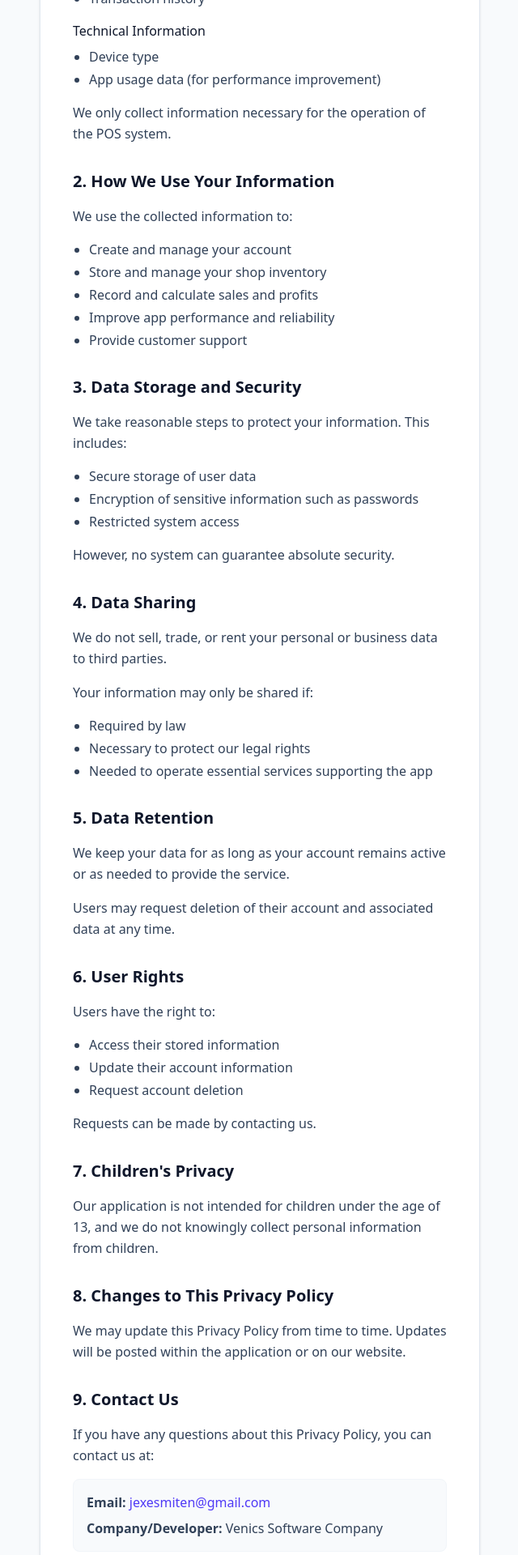
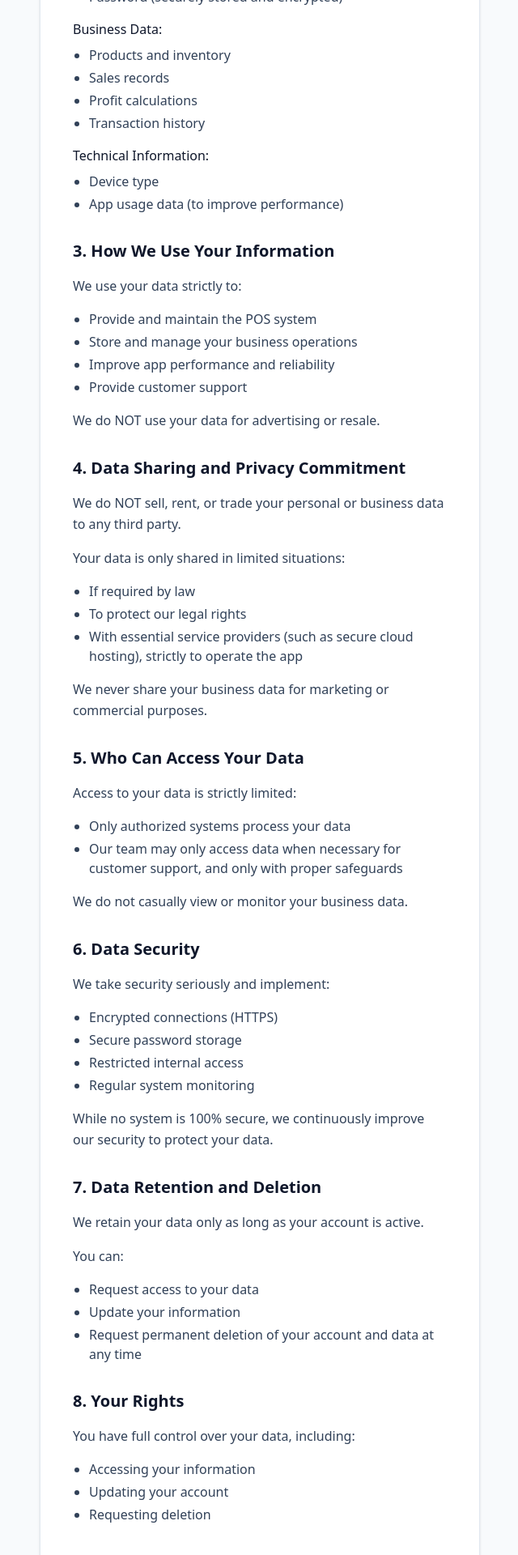
Before and after one commit to bugumyajovin8-jexes/legal, a React (Vite) app: page / in a window 1280 px wide. Shown: the part 760-2680 px from the top of the page at 81% size, without its empty margins (463-1103 px from the left). Built offline with nearby package versions, Linux system fonts and the light colour scheme.

Commit message:
Revise privacy policy and terms of service wording
Updated the privacy policy and terms of service to clarify data ownership, usage, and security practices.

```diff
--- a/src/App.tsx
+++ b/src/App.tsx
@@ -64,88 +64,106 @@ export default function App() {
                 <p className="text-slate-500 mb-8">Last updated: {lastUpdated}</p>
 
                 <p className="mb-6 text-slate-700 leading-relaxed">
-                  {appName} (“we”, “our”, or “us”) respects your privacy and is committed to protecting your information. This Privacy Policy explains how we collect, use, and protect information when you use our mobile application.
+                  {appName} (“we”, “our”, or “us”) is built to help businesses manage their sales with confidence. We understand that your business data is sensitive and valuable, and we are committed to protecting it.
                 </p>
 
-                <h2 className="text-xl font-semibold text-slate-900 mt-8 mb-4">1. Information We Collect</h2>
-                <p className="mb-4 text-slate-700 leading-relaxed">When using our application, we may collect the following information:</p>
+                <h2 className="text-xl font-semibold text-slate-900 mt-8 mb-4">1. Your Data Ownership</h2>
+                <p className="mb-6 text-slate-700 leading-relaxed">
+                  All business data you enter into {appName} (including products, sales, and transactions) belongs entirely to you. We do not claim ownership of your data.
+                </p>
 
-                <h3 className="font-medium text-slate-900 mt-4 mb-2">Account Information</h3>
+                <h2 className="text-xl font-semibold text-slate-900 mt-8 mb-4">2. Information We Collect</h2>
+                <p className="mb-4 text-slate-700 leading-relaxed">We only collect information necessary to operate the POS system.</p>
+
+                <h3 className="font-medium text-slate-900 mt-4 mb-2">Account Information:</h3>
                 <ul className="list-disc pl-5 mb-4 text-slate-700 space-y-1">
                   <li>Shop name</li>
                   <li>Email address</li>
-                  <li>Password (stored securely)</li>
+                  <li>Password (securely stored and encrypted)</li>
                 </ul>
 
-                <h3 className="font-medium text-slate-900 mt-4 mb-2">Business Data</h3>
+                <h3 className="font-medium text-slate-900 mt-4 mb-2">Business Data:</h3>
                 <ul className="list-disc pl-5 mb-4 text-slate-700 space-y-1">
-                  <li>Products and inventory information</li>
+                  <li>Products and inventory</li>
                   <li>Sales records</li>
                   <li>Profit calculations</li>
                   <li>Transaction history</li>
                 </ul>
 
-                <h3 className="font-medium text-slate-900 mt-4 mb-2">Technical Information</h3>
+                <h3 className="font-medium text-slate-900 mt-4 mb-2">Technical Information:</h3>
                 <ul className="list-disc pl-5 mb-4 text-slate-700 space-y-1">
                   <li>Device type</li>
-                  <li>App usage data (for performance improvement)</li>
+                  <li>App usage data (to improve performance)</li>
                 </ul>
 
-                <p className="mb-6 text-slate-700 leading-relaxed">We only collect information necessary for the operation of the POS system.</p>
-
-                <h2 className="text-xl font-semibold text-slate-900 mt-8 mb-4">2. How We Use Your Information</h2>
-                <p className="mb-4 text-slate-700 leading-relaxed">We use the collected information to:</p>
-                <ul className="list-disc pl-5 mb-6 text-slate-700 space-y-1">
-                  <li>Create and manage your account</li>
-                  <li>Store and manage your shop inventory</li>
-                  <li>Record and calculate sales and profits</li>
+                <h2 className="text-xl font-semibold text-slate-900 mt-8 mb-4">3. How We Use Your Information</h2>
+                <p className="mb-4 text-slate-700 leading-relaxed">We use your data strictly to:</p>
+                <ul className="list-disc pl-5 mb-4 text-slate-700 space-y-1">
+                  <li>Provide and maintain the POS system</li>
+                  <li>Store and manage your business operations</li>
                   <li>Improve app performance and reliability</li>
                   <li>Provide customer support</li>
                 </ul>
+                <p className="mb-6 text-slate-700 leading-relaxed">We do NOT use your data for advertising or resale.</p>
 
-                <h2 className="text-xl font-semibold text-slate-900 mt-8 mb-4">3. Data Storage and Security</h2>
-                <p className="mb-4 text-slate-700 leading-relaxed">We take reasonable steps to protect your information. This includes:</p>
+                <h2 className="text-xl font-semibold text-slate-900 mt-8 mb-4">4. Data Sharing and Privacy Commitment</h2>
+                <p className="mb-4 text-slate-700 leading-relaxed">We do NOT sell, rent, or trade your personal or business data to any third party.</p>
+                <p className="mb-4 text-slate-700 leading-relaxed">Your data is only shared in limited situations:</p>
                 <ul className="list-disc pl-5 mb-4 text-slate-700 space-y-1">
-                  <li>Secure storage of user data</li>
-                  <li>Encryption of sensitive information such as passwords</li>
-                  <li>Restricted system access</li>
+                  <li>If required by law</li>
+                  <li>To protect our legal rights</li>
+                  <li>With essential service providers (such as secure cloud hosting), strictly to operate the app</li>
                 </ul>
-                <p className="mb-6 text-slate-700 leading-relaxed">However, no system can guarantee absolute security.</p>
+                <p className="mb-6 text-slate-700 leading-relaxed">We never share your business data for marketing or commercial purposes.</p>
 
-                <h2 className="text-xl font-semibold text-slate-900 mt-8 mb-4">4. Data Sharing</h2>
-                <p className="mb-4 text-slate-700 leading-relaxed">We do not sell, trade, or rent your personal or business data to third parties.</p>
-                <p className="mb-4 text-slate-700 leading-relaxed">Your information may only be shared if:</p>
-                <ul className="list-disc pl-5 mb-6 text-slate-700 space-y-1">
-                  <li>Required by law</li>
-                  <li>Necessary to protect our legal rights</li>
-                  <li>Needed to operate essential services supporting the app</li>
+                <h2 className="text-xl font-semibold text-slate-900 mt-8 mb-4">5. Who Can Access Your Data</h2>
+                <p className="mb-4 text-slate-700 leading-relaxed">Access to your data is strictly limited:</p>
+                <ul className="list-disc pl-5 mb-4 text-slate-700 space-y-1">
+                  <li>Only authorized systems process your data</li>
+                  <li>Our team may only access data when necessary for customer support, and only with proper safeguards</li>
+                </ul>
+                <p className="mb-6 text-slate-700 leading-relaxed">We do not casually view or monitor your business data.</p>
+
+                <h2 className="text-xl font-semibold text-slate-900 mt-8 mb-4">6. Data Security</h2>
+                <p className="mb-4 text-slate-700 leading-relaxed">We take security seriously and implement:</p>
+                <ul className="list-disc pl-5 mb-4 text-slate-700 space-y-1">
+                  <li>Encrypted connections (HTTPS)</li>
+                  <li>Secure password storage</li>
+                  <li>Restricted internal access</li>
+                  <li>Regular system monitoring</li>
+                </ul>
+                <p className="mb-6 text-slate-700 leading-relaxed">While no system is 100% secure, we continuously improve our security to protect your data.</p>
+
+                <h2 className="text-xl font-semibold text-slate-900 mt-8 mb-4">7. Data Retention and Deletion</h2>
+                <p className="mb-4 text-slate-700 leading-relaxed">We retain your data only as long as your account is active.</p>
+                <p className="mb-4 text-slate-700 leading-relaxed">You can:</p>
+                <ul className="list-disc pl-5 mb-4 text-slate-700 space-y-1">
+                  <li>Request access to your data</li>
+                  <li>Update your information</li>
+                  <li>Request permanent deletion of your account and data at any time</li>
                 </ul>
 
-                <h2 className="text-xl font-semibold text-slate-900 mt-8 mb-4">5. Data Retention</h2>
-                <p className="mb-4 text-slate-700 leading-relaxed">We keep your data for as long as your account remains active or as needed to provide the service.</p>
-                <p className="mb-6 text-slate-700 leading-relaxed">Users may request deletion of their account and associated data at any time.</p>
+                <h2 className="text-xl font-semibold text-slate-900 mt-8 mb-4">8. Your Rights</h2>
+                <p className="mb-4 text-slate-700 leading-relaxed">You have full control over your data, including:</p>
+                <ul className="list-disc pl-5 mb-6 text-slate-700 space-y-1">
+                  <li>Accessing your information</li>
+                  <li>Updating your account</li>
+                  <li>Requesting deletion</li>
+                </ul>
 
-                <h2 className="text-xl font-semibold text-slate-900 mt-8 mb-4">6. User Rights</h2>
-                <p className="mb-4 text-slate-700 leading-relaxed">Users have the right to:</p>
-                <ul className="list-disc pl-5 mb-4 text-slate-700 space-y-1">
-                  <li>Access their stored information</li>
-                  <li>Update their account information</li>
-                  <li>Request account deletion</li>
-                </ul>
-                <p className="mb-6 text-slate-700 leading-relaxed">Requests can be made by contacting us.</p>
+                <h2 className="text-xl font-semibold text-slate-900 mt-8 mb-4">9. Children's Privacy</h2>
+                <p className="mb-6 text-slate-700 leading-relaxed">{appName} is not intended for children under 13, and we do not knowingly collect their data.</p>
 
-                <h2 className="text-xl font-semibold text-slate-900 mt-8 mb-4">7. Children's Privacy</h2>
-                <p className="mb-6 text-slate-700 leading-relaxed">Our application is not intended for children under the age of 13, and we do not knowingly collect personal information from children.</p>
+                <h2 className="text-xl font-semibold text-slate-900 mt-8 mb-4">10. Changes to This Policy</h2>
+                <p className="mb-6 text-slate-700 leading-relaxed">We may update this Privacy Policy from time to time. Any updates will be clearly communicated within the app or website.</p>
 
-                <h2 className="text-xl font-semibold text-slate-900 mt-8 mb-4">8. Changes to This Privacy Policy</h2>
-                <p className="mb-6 text-slate-700 leading-relaxed">We may update this Privacy Policy from time to time. Updates will be posted within the application or on our website.</p>
-
-                <h2 className="text-xl font-semibold text-slate-900 mt-8 mb-4">9. Contact Us</h2>
-                <p className="mb-4 text-slate-700 leading-relaxed">If you have any questions about this Privacy Policy, you can contact us at:</p>
+                <h2 className="text-xl font-semibold text-slate-900 mt-8 mb-4">11. Contact Us</h2>
+                <p className="mb-4 text-slate-700 leading-relaxed">If you have any questions or concerns, contact us:</p>
                 <div className="bg-slate-50 p-4 rounded-lg border border-slate-100">
                   <p className="text-slate-700"><strong>Email:</strong> <a href={`mailto:${email}`} className="text-indigo-600 hover:underline">{email}</a></p>
-                  <p className="text-slate-700 mt-2"><strong>Company/Developer:</strong> {companyName}</p>
+                  <p className="text-slate-700 mt-2"><strong>Company:</strong> {companyName}</p>
                 </div>
+                <p className="text-slate-700 leading-relaxed mt-6 font-medium">We are committed to earning and maintaining your trust.</p>
               </div>
             ) : (
               <div className="prose prose-slate max-w-none">
@@ -153,58 +171,78 @@ export default function App() {
                 <p className="text-slate-500 mb-8">Last updated: {lastUpdated}</p>
 
                 <p className="mb-6 text-slate-700 leading-relaxed">
-                  By downloading or using {appName}, you agree to these Terms of Service.
+                  By accessing or using {appName} (“the Service”), you agree to be bound by these Terms of Service.
                 </p>
 
-                <h2 className="text-xl font-semibold text-slate-900 mt-8 mb-4">1. Use of the Service</h2>
-                <p className="mb-4 text-slate-700 leading-relaxed">
-                  {appName} provides a point-of-sale system that helps businesses manage products, sales, and profit records.
-                </p>
+                <h2 className="text-xl font-semibold text-slate-900 mt-8 mb-4">1. Description of Service</h2>
                 <p className="mb-6 text-slate-700 leading-relaxed">
-                  Users agree to use the application only for lawful business purposes.
+                  {appName} provides a point-of-sale (POS) system that helps businesses manage products, sales, and financial records.
                 </p>
 
-                <h2 className="text-xl font-semibold text-slate-900 mt-8 mb-4">2. User Accounts</h2>
-                <p className="mb-4 text-slate-700 leading-relaxed">To use certain features, users may need to create an account.</p>
-                <p className="mb-4 text-slate-700 leading-relaxed">Users are responsible for:</p>
+                <h2 className="text-xl font-semibold text-slate-900 mt-8 mb-4">2. Use of the Service</h2>
+                <p className="mb-4 text-slate-700 leading-relaxed">You agree to use the Service only for lawful business purposes.</p>
+                <p className="mb-4 text-slate-700 leading-relaxed">You must not:</p>
                 <ul className="list-disc pl-5 mb-6 text-slate-700 space-y-1">
-                  <li>Maintaining the confidentiality of their login credentials</li>
-                  <li>All activities that occur under their account</li>
+                  <li>Use the system for fraudulent or illegal activities</li>
+                  <li>Attempt to disrupt or damage the system</li>
+                  <li>Reverse engineer or attempt to access restricted parts of the Service</li>
                 </ul>
 
-                <h2 className="text-xl font-semibold text-slate-900 mt-8 mb-4">3. Business Data Responsibility</h2>
-                <p className="mb-4 text-slate-700 leading-relaxed">Users are responsible for the accuracy of:</p>
+                <h2 className="text-xl font-semibold text-slate-900 mt-8 mb-4">3. User Accounts</h2>
+                <p className="mb-4 text-slate-700 leading-relaxed">You are responsible for:</p>
                 <ul className="list-disc pl-5 mb-4 text-slate-700 space-y-1">
-                  <li>Sales records</li>
-                  <li>Inventory data</li>
-                  <li>Financial calculations entered into the system</li>
+                  <li>Keeping your login credentials secure</li>
+                  <li>All activities under your account</li>
                 </ul>
-                <p className="mb-6 text-slate-700 leading-relaxed">We are not responsible for business decisions made based on the information stored in the application.</p>
+                <p className="mb-6 text-slate-700 leading-relaxed">We are not responsible for unauthorized access caused by your failure to protect your account.</p>
 
-                <h2 className="text-xl font-semibold text-slate-900 mt-8 mb-4">4. Service Availability</h2>
-                <p className="mb-6 text-slate-700 leading-relaxed">We strive to keep the service running smoothly. However, we do not guarantee uninterrupted access and may occasionally perform maintenance or updates.</p>
+                <h2 className="text-xl font-semibold text-slate-900 mt-8 mb-4">4. Your Business Data</h2>
+                <p className="mb-4 text-slate-700 leading-relaxed">You are responsible for:</p>
+                <ul className="list-disc pl-5 mb-4 text-slate-700 space-y-1">
+                  <li>The accuracy of your data</li>
+                  <li>Maintaining your own backups where necessary</li>
+                </ul>
+                <p className="mb-6 text-slate-700 leading-relaxed">While we take steps to protect your data, we recommend users keep independent records of critical business information.</p>
 
-                <h2 className="text-xl font-semibold text-slate-900 mt-8 mb-4">5. Limitation of Liability</h2>
-                <p className="mb-4 text-slate-700 leading-relaxed">The application is provided “as is.”</p>
-                <p className="mb-4 text-slate-700 leading-relaxed">We are not liable for:</p>
+                <h2 className="text-xl font-semibold text-slate-900 mt-8 mb-4">5. Service Availability</h2>
+                <p className="mb-4 text-slate-700 leading-relaxed">We aim to provide reliable service, but we do not guarantee uninterrupted or error-free operation.</p>
+                <p className="mb-4 text-slate-700 leading-relaxed">The Service may be temporarily unavailable due to:</p>
                 <ul className="list-disc pl-5 mb-6 text-slate-700 space-y-1">
-                  <li>Loss of business data</li>
-                  <li>Financial losses</li>
-                  <li>System interruptions</li>
-                  <li>Errors caused by incorrect data entry</li>
+                  <li>Maintenance</li>
+                  <li>Updates</li>
+                  <li>Technical issues</li>
                 </ul>
 
-                <h2 className="text-xl font-semibold text-slate-900 mt-8 mb-4">6. Termination</h2>
-                <p className="mb-6 text-slate-700 leading-relaxed">We reserve the right to suspend or terminate accounts that violate these Terms or misuse the application.</p>
+                <h2 className="text-xl font-semibold text-slate-900 mt-8 mb-4">6. Limitation of Liability</h2>
+                <p className="mb-4 text-slate-700 leading-relaxed">The Service is provided “as is” and “as available.”</p>
+                <p className="mb-4 text-slate-700 leading-relaxed">To the maximum extent permitted by law, {appName} is not liable for:</p>
+                <ul className="list-disc pl-5 mb-6 text-slate-700 space-y-1">
+                  <li>Loss of data</li>
+                  <li>Loss of profits or revenue</li>
+                  <li>Business interruption</li>
+                  <li>Indirect or consequential damages</li>
+                </ul>
 
-                <h2 className="text-xl font-semibold text-slate-900 mt-8 mb-4">7. Updates to the Service</h2>
-                <p className="mb-6 text-slate-700 leading-relaxed">We may update or modify the application and these Terms at any time. Continued use of the app indicates acceptance of the updated terms.</p>
+                <h2 className="text-xl font-semibold text-slate-900 mt-8 mb-4">7. Termination</h2>
+                <p className="mb-4 text-slate-700 leading-relaxed">We may suspend or terminate your account if you:</p>
+                <ul className="list-disc pl-5 mb-4 text-slate-700 space-y-1">
+                  <li>Violate these Terms</li>
+                  <li>Misuse the Service</li>
+                </ul>
+                <p className="mb-6 text-slate-700 leading-relaxed">You may stop using the Service at any time.</p>
 
-                <h2 className="text-xl font-semibold text-slate-900 mt-8 mb-4">8. Contact Information</h2>
-                <p className="mb-4 text-slate-700 leading-relaxed">For questions about these Terms, contact:</p>
+                <h2 className="text-xl font-semibold text-slate-900 mt-8 mb-4">8. Updates to the Service and Terms</h2>
+                <p className="mb-4 text-slate-700 leading-relaxed">We may update or modify the Service and these Terms at any time.</p>
+                <p className="mb-6 text-slate-700 leading-relaxed">Continued use of the Service after changes means you accept the updated Terms.</p>
+
+                <h2 className="text-xl font-semibold text-slate-900 mt-8 mb-4">9. Governing Law</h2>
+                <p className="mb-6 text-slate-700 leading-relaxed">These Terms are governed by the laws of the United Republic of Tanzania.</p>
+
+                <h2 className="text-xl font-semibold text-slate-900 mt-8 mb-4">10. Contact Information</h2>
+                <p className="mb-4 text-slate-700 leading-relaxed">If you have any questions about these Terms, contact:</p>
                 <div className="bg-slate-50 p-4 rounded-lg border border-slate-100">
                   <p className="text-slate-700"><strong>Email:</strong> <a href={`mailto:${email}`} className="text-indigo-600 hover:underline">{email}</a></p>
-                  <p className="text-slate-700 mt-2"><strong>Developer:</strong> {companyName}</p>
+                  <p className="text-slate-700 mt-2"><strong>Company:</strong> {companyName}</p>
                 </div>
               </div>
             )}
```
